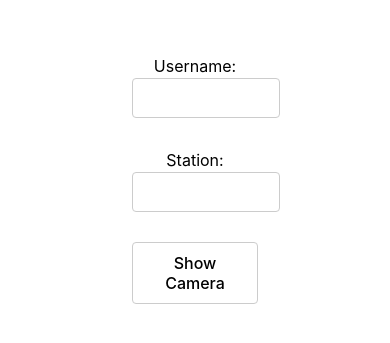
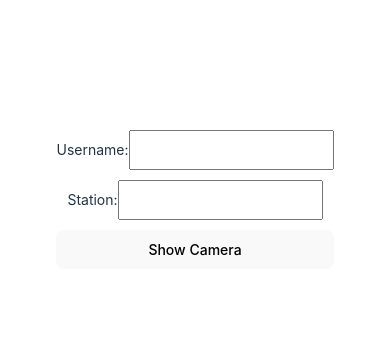
Before and after one commit to System-you/K.Bird_QR, a React (Vite) app: page / in a window 390 px wide. Shown: the part 223-566 px from the top of the page. Built offline with nearby package versions, Linux system fonts and the light colour scheme.

Commit message:
to mobile uiuix

```diff
--- a/src/ScanQR.css
+++ b/src/ScanQR.css
@@ -1,71 +1,46 @@
-/* Overall container styling */
-.container {
-  padding: 100px;
-  max-width: 600px;
-  margin: auto;
-  background-color: white; /* Overall background color to white */
-}
-
-/* Form container styling */
-.form-container {
-  margin-bottom: 20px;
-}
-
-/* Form label styling */
-.form-label {
-  display: block;
-  margin-bottom: 10px;
-  font-size: 16px; /* Adjust font size for better readability */
-  color: black;
-}
-
-/* Form input styling */
-.form-input {
-  width: 100%;
-  padding: 10px; /* Adjust padding for appropriate size */
-  font-size: 16px; /* Adjust font size for better readability */
-  color: black;
-  background-color: white;
-  border: 1px solid #ccc; /* Add a border */
-  border-radius: 4px; /* Add border radius */
-  margin-bottom: 20px; /* Add margin for spacing */
-}
-
-/* Button styling */
-.toggle-camera-button {
-  width: 100%;
-  padding: 10px; /* Adjust padding for appropriate size */
-  font-size: 16px; /* Adjust font size for better readability */
-  cursor: pointer;
-  background-color: white; /* Background color to white */
-  color: black; /* Font color to black */
-  border: 1px solid #ccc; /* Add a border */
-  border-radius: 4px; /* Add border radius */
-  margin-bottom: 20px; /* Add some space below the button */
-}
-
-/* Button hover effect */
-.toggle-camera-button:hover {
-  background-color: #f0f0f0; /* Slightly darker background on hover */
-}
-
-/* Reader styling */
-.reader {
-  width: 100%;
-}
-
-/* Modal styling */
+/* Existing styles */
 .api-modal {
   padding: 20px;
   background-color: white;
   color: black;
-  border-radius : 10px;
+  border-radius: 10px;
 }
 
+.modal-buttons {
+  display: flex;
+  margin-top: 20px;
+  gap: 50px; /* Add space between buttons */
+}
 
-  /* Modal buttons styling */
+/* Mobile-specific styles */
+@media (max-width: 768px) {
+  .api-modal {
+    padding: 10px; /* Reduce padding for smaller screens */
+    border-radius: 5px; /* Optional: Adjust border-radius for a softer look */
+  }
+
   .modal-buttons {
+    flex-direction: column; /* Stack buttons vertically on small screens */
+    gap: 20px; /* Reduce gap for smaller screens */
+  }
+
+  .form-container {
     display: flex;
-    margin-top: 20px;
-    gap: 50px; /* Add space between buttons */
+    flex-direction: column; /* Stack form elements vertically */
+    gap: 10px; /* Adjust gap between form elements */
   }
+
+  .form-label {
+    font-size: 14px; /* Adjust font size for readability */
+  }
+
+  .form-input, .toggle-camera-button {
+    font-size: 14px; /* Adjust font size for better usability */
+    padding: 10px; /* Adjust padding for a better touch target */
+  }
+
+  #reader {
+    width: 100%; /* Ensure QR reader uses full width */
+    height: auto; /* Adjust height automatically */
+  }
+}
```
